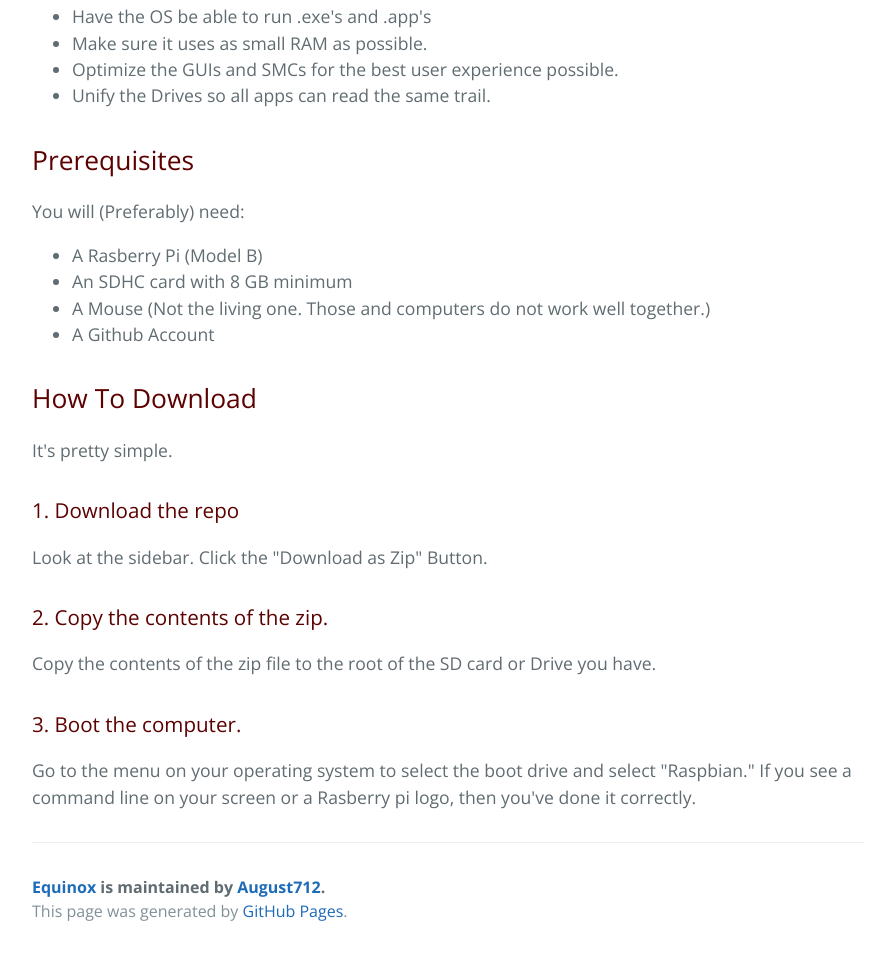
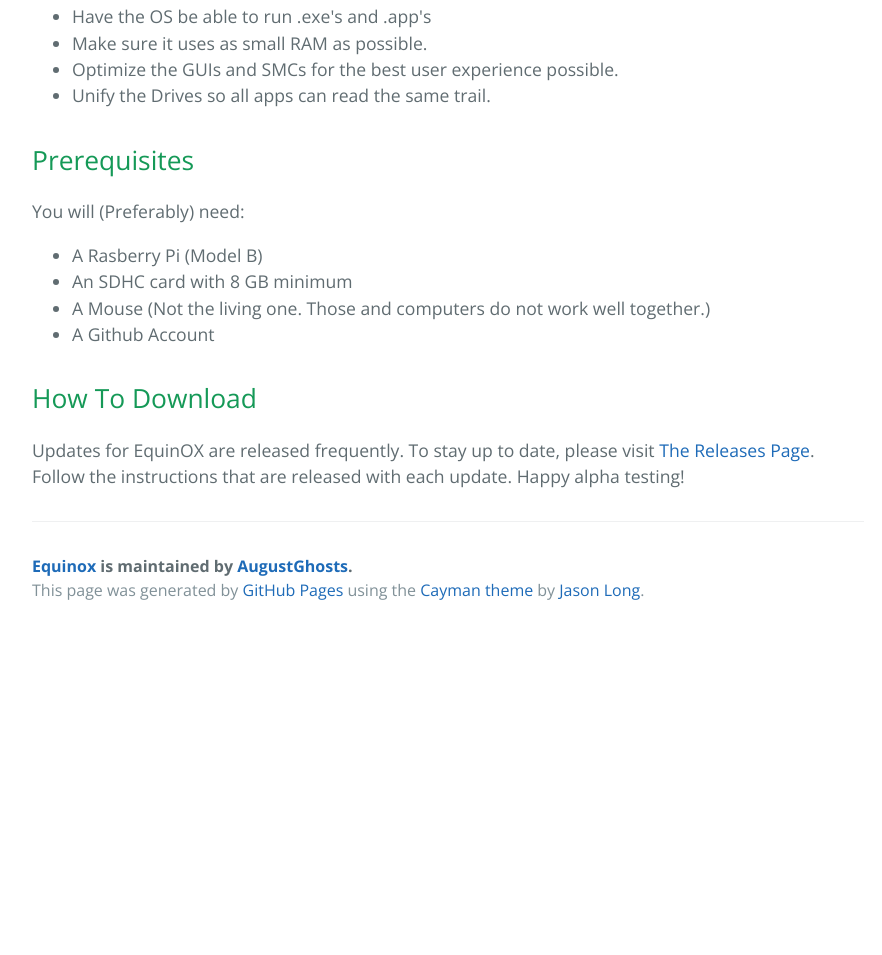
Before and after one commit to Eclipse1759/EquinOX, a plain HTML site: page index.html in a window 1280 px wide. Shown: the part 791-1746 px from the top of the page, without its empty margins (192-1074 px from the left). After the commit the page ends 1425 px from the top, so only its background shows below. Drawn offline with nearby package versions, Linux system fonts and the light colour scheme.

Commit message:
Create gh-pages branch via GitHub

```diff
--- a/index.html
+++ b/index.html
@@ -2,7 +2,7 @@
 <html lang="en-us">
   <head>
     <meta charset="UTF-8">
-    <title>Equinox by August712</title>
+    <title>Equinox by AugustGhosts</title>
     <meta name="viewport" content="width=device-width, initial-scale=1">
     <link rel="stylesheet" type="text/css" href="stylesheets/normalize.css" media="screen">
     <link href='http://fonts.googleapis.com/css?family=Open+Sans:400,700' rel='stylesheet' type='text/css'>
@@ -13,9 +13,9 @@
     <section class="page-header">
       <h1 class="project-name">Equinox</h1>
       <h2 class="project-tagline">A Linux Project? Not anymore!</h2>
-      <a href="https://github.com/August712/EquinOX" class="btn">View on GitHub</a>
-      <a href="https://github.com/August712/EquinOX/zipball/master" class="btn">Download .zip</a>
-      <a href="https://github.com/August712/EquinOX/tarball/master" class="btn">Download .tar.gz</a>
+      <a href="https://github.com/AugustGhosts/EquinOX" class="btn">View on GitHub</a>
+      <a href="https://github.com/AugustGhosts/EquinOX/zipball/master" class="btn">Download .zip</a>
+      <a href="https://github.com/AugustGhosts/EquinOX/tarball/master" class="btn">Download .tar.gz</a>
     </section>
 
     <section class="main-content">
@@ -53,27 +53,12 @@
 <h2>
 <a id="how-to-download" class="anchor" href="#how-to-download" aria-hidden="true"><span class="octicon octicon-link"></span></a>How To Download</h2>
 
-<p>It's pretty simple.</p>
-
-<h3>
-<a id="1-download-the-repo" class="anchor" href="#1-download-the-repo" aria-hidden="true"><span class="octicon octicon-link"></span></a>1. Download the repo</h3>
-
-<p>Look at the sidebar. Click the "Download as Zip" Button.</p>
-
-<h3>
-<a id="2-copy-the-contents-of-the-zip" class="anchor" href="#2-copy-the-contents-of-the-zip" aria-hidden="true"><span class="octicon octicon-link"></span></a>2. Copy the contents of the zip.</h3>
-
-<p>Copy the contents of the zip file to the root of the SD card or Drive you have.</p>
-
-<h3>
-<a id="3-boot-the-computer" class="anchor" href="#3-boot-the-computer" aria-hidden="true"><span class="octicon octicon-link"></span></a>3. Boot the computer.</h3>
-
-<p>Go to the menu on your operating system to select the boot drive and select "Raspbian." If you see a command line on your screen or a Rasberry pi logo, then you've done it correctly.</p>
+<p>Updates for EquinOX are released frequently. To stay up to date, please visit <a href="https://github.com/AugustGhosts/EquinOX/releases">The Releases Page</a>. Follow the instructions that are released with each update. Happy alpha testing!</p>
 
       <footer class="site-footer">
-        <span class="site-footer-owner"><a href="https://github.com/August712/EquinOX">Equinox</a> is maintained by <a href="https://github.com/August712">August712</a>.</span>
+        <span class="site-footer-owner"><a href="https://github.com/AugustGhosts/EquinOX">Equinox</a> is maintained by <a href="https://github.com/AugustGhosts">AugustGhosts</a>.</span>
 
-        <span class="site-footer-credits">This page was generated by <a href="https://pages.github.com">GitHub Pages</a>.</span>
+        <span class="site-footer-credits">This page was generated by <a href="https://pages.github.com">GitHub Pages</a> using the <a href="https://github.com/jasonlong/cayman-theme">Cayman theme</a> by <a href="https://twitter.com/jasonlong">Jason Long</a>.</span>
       </footer>
 
     </section>
--- a/stylesheets/stylesheet.css
+++ b/stylesheets/stylesheet.css
@@ -56,8 +56,8 @@
 .page-header {
   color: #fff;
   text-align: center;
-  background-color: #808080;
-  background-image: linear-gradient(120deg, #990000, #808080); }
+  background-color: #159957;
+  background-image: linear-gradient(120deg, #155799, #159957); }
 
 @media screen and (min-width: 64em) {
   .page-header {
@@ -112,7 +112,7 @@
   margin-top: 2rem;
   margin-bottom: 1rem;
   font-weight: normal;
-  color: #5C0000; }
+  color: #159957; }
 .main-content p {
   margin-bottom: 1em; }
 .main-content code {
```
Also changed, not shown: params.json (+1 -1 lines).
